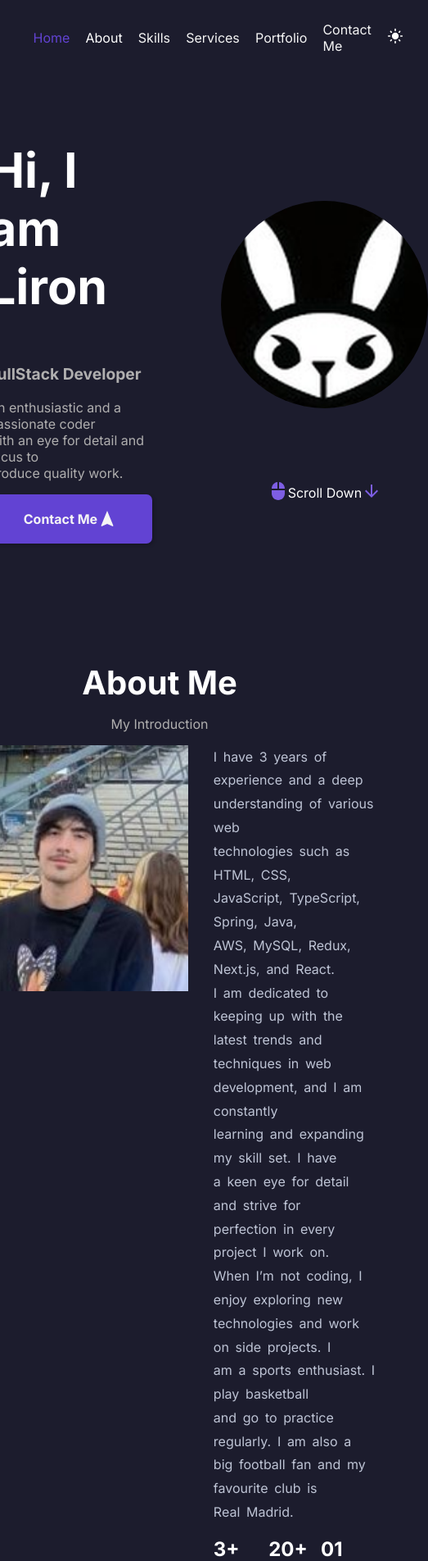
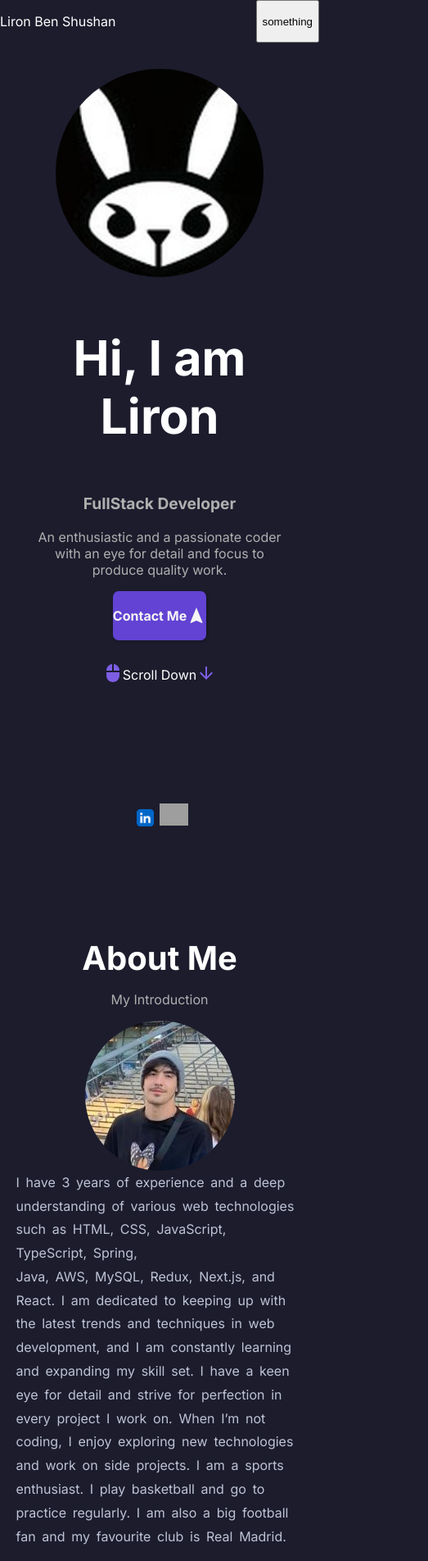
Before and after one commit to MadRabbit001/portoflio, a Next.js app: page / in a window 390 px wide. Shown: the top 1904 px of the page at 82% size, 523 px wide, since content can reach past the window. Built offline with nearby package versions, Linux system fonts and the light colour scheme; grey boxes are pictures that could not be loaded.

Commit message:
static next website

```diff
--- a/src/app/MAIN_COMPONENTS/About.css
+++ b/src/app/MAIN_COMPONENTS/About.css
@@ -15,36 +15,58 @@
     margin-bottom:0;
 }
 
-.about-container .about-data{
-    display:flex;
-    flex-direction:row;
-    justify-content:center;
-    gap:8vw;
+.about-container #my-intro{
+    color: #b0afaf;
 }
 
-.about-container .about-data .about-text{
-    color:#bec4d5;
-    word-spacing:0.2em;
-    line-height:1.8;
-    margin-top:0;
+.about-container .about-data{
+    /*width: 70vw;*/
+    display:flex;
+    gap: 10vh;
+
 }
 
-.about-container .about-data .about-experience{
-    display:flex;
-    justify-content:space-between;
+.about-container img{
+    border-radius: 50%;
 }
 
-.about-container .about-data .about-experience div{
+.about-container .about-data .text-cont{
     display: flex;
     flex-direction: column;
 }
 
-.about-container .about-data .about-experience div .experience-number{
+.about-container .about-data .text-cont .about-text{
+    color:#bec4d5;
+    word-spacing:0.2em;
+    line-height:2;
+    margin:0;
+    max-width: 40vw;
+}
+
+.about-container .about-data  .info-two{
+    display: flex;
+    flex-direction: column;
+    gap: 7vh;
+}
+
+.about-container .about-data .info-two .about-experience{
+    display:flex;
+    justify-content:space-between;
+    height: 10vh;
+    gap: 3vh;
+}
+
+.about-container .about-data .info-two .about-experience div{
+    display: flex;
+    flex-direction: column;
+}
+
+.about-container .about-data .info-two .about-experience div .experience-number{
     font-weight: bolder;
     font-size: 1.5rem;
 }
 
-.about-container .about-data .about-experience div .experience-words{
+.about-container .about-data .info-two .about-experience div .experience-words{
     color:#bec4d5;
     font-size: 0.8rem;
 }
@@ -65,3 +87,37 @@
     background-color: #7d5ee3;
     cursor: pointer;
 }
+
+@media (max-width: 700px) {
+    .about-container .about-data{
+        display: flex;
+        flex-direction: column;
+        align-items: center;
+    }
+
+    .about-container .about-data img{
+        object-fit: cover;
+        width: 30vw;
+        height: 30vw;
+    }
+
+    .about-container .about-data .text-cont{
+        display: flex;
+    }
+
+    .about-container .about-data .text-cont .about-text{
+        color:#bec4d5;
+        word-spacing:0.2em;
+        line-height:1.8;
+        margin-top:0;
+        max-width: 90vw;
+        min-width: 30vw;
+        height: 100%;
+    }
+
+    .about-container .about-data .about-experience{
+        display: flex;
+        flex-direction: row;
+        gap: 5vw;
+    }
+}
--- a/src/app/MAIN_COMPONENTS/About.tsx
+++ b/src/app/MAIN_COMPONENTS/About.tsx
@@ -8,28 +8,35 @@ export default function About() {
         <div className={'about-component'}>
             <div className={'about-container'}>
                 <p id={'about'}>About Me</p>
-                <p style={{color:'#b0afaf'}}>My Introduction</p>
+                <p id={'my-intro'}>My Introduction</p>
+                <img src={'MeTwo.jpeg'} alt={'image of me'}/>
                 <div className={'about-data'}>
-                    <img src={'MeTwo.jpeg'} width={'300'} height={300} style={{objectFit:'cover'}} alt={'image of me'}/>
-                    <div>
-                        <p  className={'about-text'}>I have 3 years of experience and a deep<br/>understanding of various web<br/>technologies such as HTML, CSS,<br/>JavaScript, TypeScript, Spring, Java,<br/>AWS, MySQL, Redux, Next.js, and React.<br/>
-                            I am dedicated to keeping up with the<br/>latest trends and techniques in web<br/>development, and I am constantly<br/>learning and expanding my skill set. I have<br/>a keen eye for detail and strive for<br/>perfection in every project I work on.<br/>
-                            When I&rsquo;m not coding, I enjoy exploring new<br/>technologies and work on side projects. I<br/>am a sports enthusiast. I play basketball<br/>and go to practice regularly. I am also a<br/>big football fan and my favourite club is<br/>Real Madrid.</p>
+                    <div className={'text-cont'}>
+                        <p className={'about-text'}>
+                            I have 3 years of experience and a deep understanding of various web technologies such as HTML, CSS, JavaScript, TypeScript, Spring,
+                        </p>
+                        <p className={'about-text'}>
+                            Java, AWS, MySQL, Redux, Next.js, and React.
+                            I am dedicated to keeping up with the latest trends and techniques in web development, and I am constantly learning and expanding my skill set. I have a keen eye for detail and strive for perfection in every project I work on.
+                            When I&rsquo;m not coding, I enjoy exploring new technologies and work on side projects. I am a sports enthusiast. I play basketball and go to practice regularly. I am also a big football fan and my favourite club is Real Madrid.
+                        </p>
+                    </div>
 
+                    <div className={'info-two'}>
                     <div className={'about-experience'}>
                         <div>
                             <span className={'experience-number'}>3+</span>
-                                <span className={'experience-words'}>Years <br/>experience</span>
+                            <span className={'experience-words'}>Years<br/>experience</span>
                         </div>
 
                         <div>
                             <span className={'experience-number'}>20+</span>
-                                <span className={'experience-words'}>Projects <br/>completed</span>
+                            <span className={'experience-words'}>Projects<br/>completed</span>
                         </div>
 
                         <div>
                             <span className={'experience-number'}>01</span>
-                                <span className={'experience-words'}>Companies <br/>worked</span>
+                            <span className={'experience-words'}>Companies<br/>worked</span>
                         </div>
                     </div>
                         <div className={'resume'}>
@@ -38,8 +45,8 @@ export default function About() {
                         </div>
                     </div>
 
+
                     </div>
-
             </div>
         </div>
     )
--- a/src/app/MAIN_COMPONENTS/Home.css
+++ b/src/app/MAIN_COMPONENTS/Home.css
@@ -6,7 +6,7 @@
     display: flex;
     justify-content: center;
     align-items: center;
-    height: 70vh;
+    /*height: 70vh;*/
     gap: 10vh;
 }
 
@@ -16,27 +16,48 @@
     margin-top:95.5px;
 }
 
+.main-container .info-pic-cont{
+    display: grid;
+    /*grid-template-rows: 2fr 1fr;*/
+    /*grid-template-columns: 1fr 1fr;*/
+}
 
+.main-container .info-pic-cont .info:nth-child(1){
+    grid-row: 1;
+}
 
-.main-container .info .first{
+.main-container .info-pic-cont .contact-me:nth-child(2){
+    grid-row: 2;
+}
+
+.main-container .info-pic-cont .pic-of-me:nth-child(3){
+    grid-row: 1;
+}
+
+.main-container .info-pic-cont .scroll:nth-child(4){
+    grid-row: 2;
+    grid-column: 2;
+}
+
+.main-container .info-pic-cont .info .first{
     font-weight: bolder;
     font-size: 7vh;
     max-width: 350px;
-    min-width: 200px;
+    /*min-width: 200px;*/
 }
 
-.main-container .info .second{
+.main-container .info-pic-cont .info .second{
     color: #b0afaf;
     font-size: 1.2rem;
     font-weight: bold;
 }
 
-.main-container .info .third{
+.main-container .info-pic-cont .info .third{
     color: #b0afaf;
     font-size: 1rem;
 }
 
-.main-container .info .contact-me{
+.main-container .info-pic-cont .contact-me{
     color: whitesmoke;
     font-weight: bold;
     display: flex;
@@ -48,30 +69,70 @@
     height: 60px;
 }
 
-.main-container .info .contact-me p{
+.main-container .info-pic-cont .contact-me p{
     margin: 0;
 }
 
-.main-container .info .contact-me:hover{
+.main-container .info-pic-cont .contact-me:hover{
     background-color: #7d5ee3;
     cursor: pointer;
 }
 
-.main-container .pic-of-me .scroll{
+.main-container .info-pic-cont .scroll{
     color: whitesmoke;
     display: flex;
     justify-content: center;
     align-items: center;
-    margin-top: 10vh;
+    height: 10vh;
+    /*margin-top: 10vh;*/
     transition: transform 0.5s ease;
 }
 
-.main-container .pic-of-me .scroll:hover{
+.main-container .info-pic-cont .scroll:hover{
     /*color: #7d5ee3;*/
     cursor: pointer;
     transform: translateY(10px);
 }
 
-.main-container .pic-of-me .scroll p{
+.main-container .info-pic-cont .scroll p{
     margin: 0;
 }
+
+@media (max-width: 700px) {
+    .sections-container .main-container{
+        flex-direction: column-reverse;
+        gap: 5vw;
+        justify-content: center;
+        align-items: center;
+    }
+    .home-component .main-container .contact-options{
+        flex-direction: row;
+    }
+    .home-component .main-container .info-pic-cont{
+        display: flex;
+        flex-direction: column;
+        justify-content: center;
+        align-items: center;
+    }
+    .main-container .info-pic-cont .info p{
+        text-align: center;
+    }
+    .main-container .info-pic-cont .info:nth-child(1){
+        order: 2;
+    }
+
+    .main-container .info-pic-cont .contact-me:nth-child(2){
+        order: 3;
+    }
+
+    .main-container .info-pic-cont .pic-of-me:nth-child(3){
+        order: 1;
+    }
+
+    .main-container .info-pic-cont .scroll:nth-child(4){
+        order: 4;
+    }
+
+
+
+}
--- a/src/app/MAIN_COMPONENTS/Home2.tsx
+++ b/src/app/MAIN_COMPONENTS/Home2.tsx
@@ -16,21 +16,20 @@ export default function Home2() {
                     <a href={'https://github.com/MadRabbit001'} target={'_blank'}>
                         <img src={'github.png'} style={{width:'35px'}} alt={'github logo'}/>
                     </a>
-                    {/*<a href={'/'} target={'_blank'}>*/}
-                    {/*    <img src={'linkedin.png'} style={{width:'35px'}}/>*/}
-                    {/*</a>*/}
                 </div>
+                <div className={'info-pic-cont'}>
                     <div className={'info'}>
                         <p className={'first'}>Hi, I am Liron</p>
                         <p className={'second'}>FullStack Developer</p>
                         <p className={'third'}>An enthusiastic and a passionate coder<br/>with an eye for detail and focus to<br/>produce quality work.</p>
+                    </div>
                     <div className={'contact-me'}>
                         <p>Contact Me</p>
                         <NavigationIcon/>
                     </div>
-                </div>
                     <div className={'pic-of-me'}>
                         <img src={'Mad.png'} style={{borderRadius:'50%',marginTop:'10vh',width:'30vh'}} alt={'my logo'}/>
+                    </div>
                     <div className={'scroll'}>
                         <i><MouseIcon sx={{color:'#7d5ee3'}} color={'secondary'}/></i>
                         <a href={'#about'} style={{textDecoration:'none',color:'white'}}><p>Scroll Down</p></a>
--- /dev/null
+++ b/src/app/MAIN_COMPONENTS/NavBar.css
@@ -0,0 +1,67 @@
+.nav-container{
+    overflow-x: hidden;
+    display: flex;
+    justify-content: center;
+    height: 10vh;
+    width: 100%;
+}
+
+.nav-container .nav-bar{
+    position: fixed;
+    top: 0;
+    display: flex;
+    flex-direction: row;
+    justify-content: center;
+    align-items: center;
+    width: 97%;
+    background-color: #1c1c2d;
+}
+
+.nav-bar a{
+    color: whitesmoke;
+    padding-right: 1.2rem;
+    text-decoration: none;
+}
+
+.nav-bar a:hover{
+    color: #6243d3;
+}
+
+.nav-bar p{
+    font-size: 1rem;
+}
+
+.nav-bar .push{
+    margin-left: 20vw;
+    color: #6243d3;
+}
+
+.mobile-nav-container{
+    display: none;
+}
+
+.menu{
+    display: none;
+}
+
+@media (max-width: 700px) {
+    .nav-container{
+        display: none;
+    }
+
+    .mobile-nav-container{
+        overflow-x: hidden;
+        position: fixed;
+        top: 0;
+        left: 0;
+        right: 0;
+        display: flex;
+        /*width: 100vw;*/
+        justify-content: space-between;
+    }
+
+    .mobile-nav-container p{
+        margin-right: auto;
+    }
+
+}
--- /dev/null
+++ b/src/app/MAIN_COMPONENTS/NavBar.tsx
@@ -0,0 +1,37 @@
+import LightModeIcon from "@mui/icons-material/LightMode";
+import './NavBar.css';
+
+
+export default function NavBar() {
+    return(
+        <>
+            <div className={'nav-container'}>
+                <nav className={'nav-bar'}>
+                    <p>Liron Ben Shushan</p>
+                    <a href={'/'} className={'push'}><p>Home</p></a>
+                    <a href={'#about'} style={{textDecoration:'none',color:'white'}}><p>About</p></a>
+                    <a href={'/'}><p>Skills</p></a>
+                    <a href={'/'}><p>Services</p></a>
+                    <a href={'/'}><p>Portfolio</p></a>
+                    <a href={'/'}><p>Contact Me</p></a>
+                    <p><LightModeIcon color={'inherit'} fontSize={"small"} sx={{cursor:'pointer'}}/></p>
+                </nav>
+            </div>
+
+            <div className={'mobile-nav-container'}>
+                <p>Liron Ben Shushan</p>
+                <button className={'hamburger'}>something</button>
+                <nav>
+                    <ul className={'menu'}>
+                        <li>Home</li>
+                        <li>About</li>
+                        <li>Skills</li>
+                        <li>Services</li>
+                        <li>Portfolio</li>
+                        <li>Contact Me</li>
+                    </ul>
+                </nav>
+            </div>
+        </>
+    )
+}
--- a/src/app/layout.css
+++ b/src/app/layout.css
@@ -1,8 +1,12 @@
 .dark-mode{
     background-color: #1c1c2d;
     color: white;
+    width: 100vw;
+    margin: 0;
 }
 
 html{
     scroll-behavior: smooth;
+    width: 100%;
+    height: 100%;
 }
--- a/src/app/page.css
+++ b/src/app/page.css
@@ -1,45 +1,11 @@
+html{
+    width: 100%;
+}
+
 .god-container{
     width: 100%;
 }
 
-.nav-container{
-    display: flex;
-    justify-content: center;
-    height: 10vh;
-    width: 100%;
-}
-
-.nav-container .nav-bar{
-    position: fixed;
-    top: 0;
-    display: flex;
-    flex-direction: row;
-    justify-content: center;
-    align-items: center;
-    width: 97%;
-    /*height: 100%;*/
-    background-color: #1c1c2d;
-    /*height: 80%;*/
-}
-
-.nav-bar a{
-    color: whitesmoke;
-    padding-right: 1.2rem;
-    text-decoration: none;
-}
-
-.nav-bar a:hover{
-    color: #6243d3;
-}
-
-.nav-bar p{
-    font-size: 1rem;
-}
-
-.nav-bar .push{
-    margin-left: 20vw;
-    color: #6243d3;
-}
 
 .sections-container{
     display:flex;
--- a/src/app/page.tsx
+++ b/src/app/page.tsx
@@ -3,23 +3,13 @@ import LightModeIcon from '@mui/icons-material/LightMode';
 import About from "@/app/MAIN_COMPONENTS/About";
 import Skills from "@/app/MAIN_COMPONENTS/Skills";
 import Home2 from "@/app/MAIN_COMPONENTS/Home2";
+import NavBar from "@/app/MAIN_COMPONENTS/NavBar";
 
 
 export default function Home() {
   return (
       <div className={'god-container'}>
-          <div className={'nav-container'}>
-              <nav className={'nav-bar'}>
-                  <p>Liron Ben Shushan</p>
-                  <a href={'/'} className={'push'}><p>Home</p></a>
-                  <a href={'#about'} style={{textDecoration:'none',color:'white'}}><p>About</p></a>
-                  <a href={'/'}><p>Skills</p></a>
-                  <a href={'/'}><p>Services</p></a>
-                  <a href={'/'}><p>Portfolio</p></a>
-                  <a href={'/'}><p>Contact Me</p></a>
-                  <p><LightModeIcon color={'inherit'} fontSize={"small"} sx={{cursor:'pointer'}}/></p>
-              </nav>
-          </div>
+          <NavBar/>
       <div className={'sections-container'}>
           <Home2/>
           <About/>
```
Also changed, not shown: src/app/MAIN_COMPONENTS/Skills.css (+13 -0 lines). Lines whose indentation alone changed are shown as unchanged.
